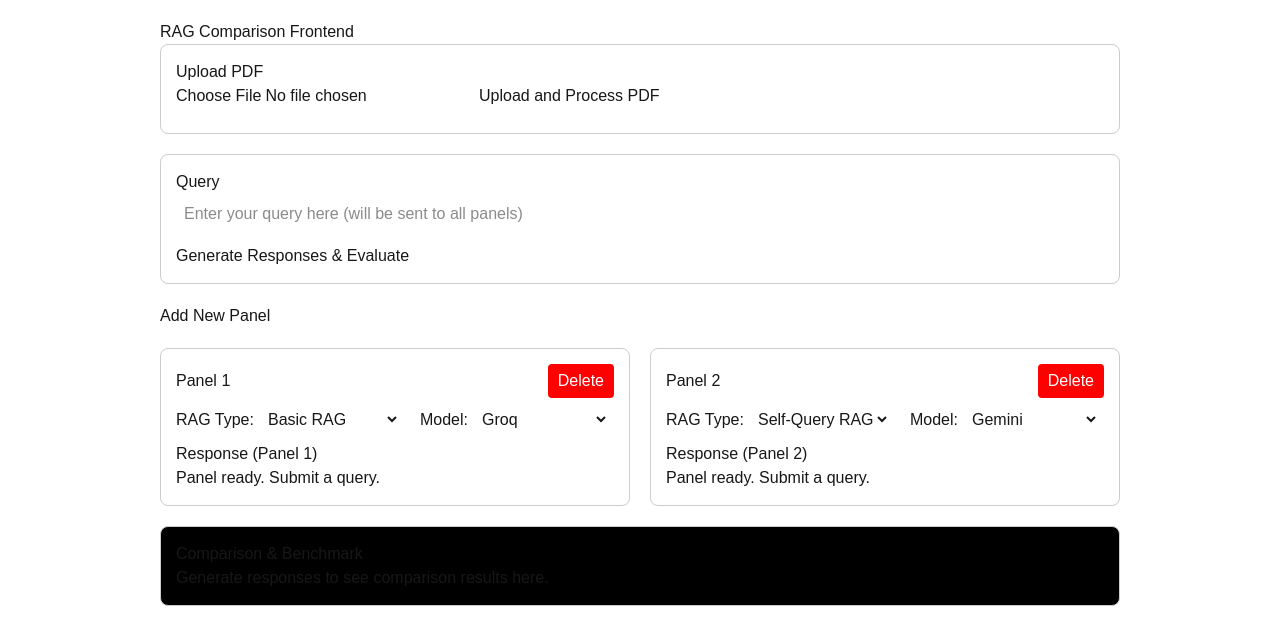
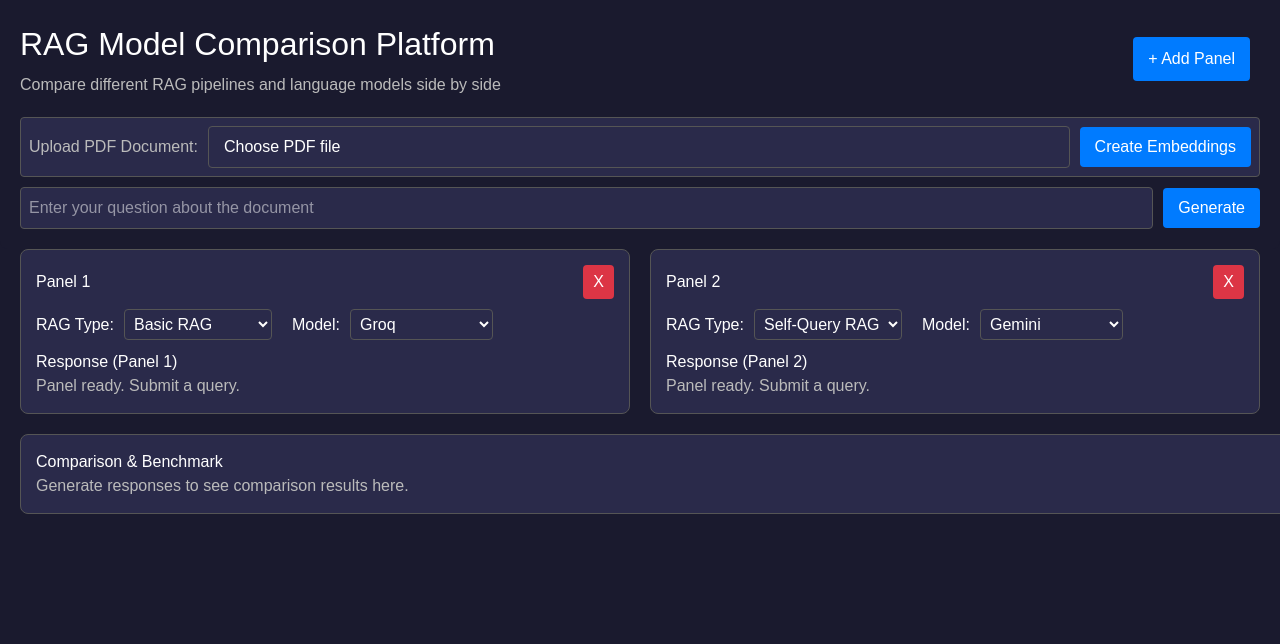
Before and after one commit to AbhayARao26/RAGComparison, a Next.js app in the folder frontend/: page / in a window 1280 px wide. Shown: the top 644 px of the page. Built offline with nearby package versions, Linux system fonts and the light colour scheme.

Commit message:
Made UI Changes

```diff
--- a/frontend/app/page.tsx
+++ b/frontend/app/page.tsx
@@ -266,75 +266,156 @@ export default function Home() {
     const renderContext = (context: string | object | null) => {
         if (!context) return <p>No context available.</p>;
         if (typeof context === 'string') {
-            return <div style={{ whiteSpace: 'pre-wrap', maxHeight: '100px', overflowY: 'auto', fontSize: '0.8em', color: '#555' }}>{context}</div>;
+            return <div style={{ whiteSpace: 'pre-wrap', maxHeight: '100px', overflowY: 'auto', fontSize: '0.8em', color: '#bbb' }}>{context}</div>; // Darker theme text color
         }
         // If context is an object (e.g., list of sources), stringify it
-        return <div style={{ whiteSpace: 'pre-wrap', maxHeight: '100px', overflowY: 'auto', fontSize: '0.8em', color: '#555' }}>{JSON.stringify(context, null, 2)}</div>;
+        return <div style={{ whiteSpace: 'pre-wrap', maxHeight: '100px', overflowY: 'auto', fontSize: '0.8em', color: '#bbb' }}>{JSON.stringify(context, null, 2)}</div>; // Darker theme text color
     };
 
 
   return (
-    <div style={{ padding: '20px', maxWidth: '1000px', margin: 'auto' }}>
-      <h1>RAG Comparison Frontend</h1>
+    <div style={{
+      padding: '0px',
+      width: '100%',
+      margin: '0',
+      backgroundColor: '#1a1a2e',
+      color: '#ffffff',
+      minHeight: '100vh'
+    }}>
 
-      <div style={{ marginBottom: '20px', border: '1px solid #ccc', padding: '15px', borderRadius: '8px' }}>
-        <h2>Upload PDF</h2>
-        <input type="file" accept=".pdf" onChange={handleFileChange} style={{ marginBottom: '10px' }} />
-        <button onClick={handleUpload} disabled={!selectedFile || overallLoading}>
-          {overallLoading ? 'Processing...' : 'Upload and Process PDF'}
+      {/* Header Section */}
+      <header style={{
+        backgroundColor: '#1a1a2e',
+        padding: '20px',
+        borderRadius: '0px 0px 8px 8px',
+        width: '100%'
+      }}>
+        <div style={{ display: 'flex', justifyContent: 'space-between', alignItems: 'center', marginBottom: '20px' }}>
+          <div>
+            <h1 style={{ margin: '0', fontSize: '2em' }}>RAG Model Comparison Platform</h1> {/* Larger title */}
+            <p style={{ margin: '5px 0 0 0', color: '#bbb' }}>Compare different RAG pipelines and language models side by side</p> {/* Subtitle */}
+          </div>
+          {/* Add Panel and Theme Toggle */}
+          <div style={{ display: 'flex', alignItems: 'center' }}>
+            {/* Add Panel Button */}
+            <button onClick={handleAddPanel} disabled={overallLoading} style={{ marginRight: '10px', padding: '10px 15px', backgroundColor: '#007bff', color: 'white', border: 'none', borderRadius: '4px', cursor: overallLoading ? 'not-allowed' : 'pointer' }}>
+              + Add Panel
             </button>
-         {overallLoading && !panels.some(p => p.loading) && <p>Upload in progress...</p>}
+          </div>
         </div>
 
-      <div style={{ marginBottom: '20px', border: '1px solid #ccc', padding: '15px', borderRadius: '8px' }}>
-        <h2>Query</h2>
-        <form onSubmit={handleQuerySubmit}>
+        {/* Upload and Query Section */}
+        <div style={{ display: 'flex', flexDirection: 'column', gap: '15px' , flexGrow: 1, padding: '8px', borderRadius: '4px', border: '1px solid #555', backgroundColor: '#2a2a4a', marginBottom: '10px', color: '#ffffff'}}>
+          {/* Upload Section */}
+          <div style={{ display: 'flex', alignItems: 'center', gap: '10px' }}>
+            <label style={{ color: '#bbb' }}>Upload PDF Document:</label>
+            <div style={{ position: 'relative', flexGrow: 1 }}>
+              <input
+                type="file"
+                accept=".pdf"
+                onChange={handleFileChange}
+                style={{
+                  position: 'absolute',
+                  width: '100%',
+                  height: '100%',
+                  opacity: 0,
+                  cursor: 'pointer'
+                }}
+              />
+              <button
+                type="button"
+                style={{
+                  width: '100%',
+                  padding: '8px 15px',
+                  backgroundColor: '#2a2a4a',
+                  color: '#ffffff',
+                  border: '1px solid #555',
+                  borderRadius: '4px',
+                  cursor: 'pointer',
+                  textAlign: 'left'
+                }}
+              >
+                {selectedFile ? selectedFile.name : 'Choose PDF file'}
+              </button>
+            </div>
+            <button onClick={handleUpload} disabled={!selectedFile || overallLoading} style={{ padding: '8px 15px', backgroundColor: '#007bff', color: 'white', border: 'none', borderRadius: '4px', cursor: overallLoading ? 'not-allowed' : 'pointer' }}>
+              {overallLoading && !panels.some(p => p.loading) ? 'Processing...' : 'Create Embeddings'}
+            </button>
+          </div>
+        </div>
+        <div>
+          {/* Query Section */}
+          <form onSubmit={handleQuerySubmit} style={{ display: 'flex', alignItems: 'center', gap: '10px' }}>
             <input
               type="text"
               value={query}
               onChange={handleQueryChange}
-            placeholder="Enter your query here (will be sent to all panels)"
-            style={{ width: '100%', padding: '8px', marginBottom: '10px' }}
+              placeholder="Enter your question about the document"
+              style={{
+                flexGrow: 1,
+                padding: '8px',
+                borderRadius: '4px',
+                border: '1px solid #555',
+                backgroundColor: '#2a2a4a',
+                color: '#ffffff'
+              }}
               disabled={overallLoading}
             />
-          <button type="submit" disabled={!query.trim() || overallLoading}>
-            {overallLoading ? 'Generating & Evaluating...' : 'Generate Responses & Evaluate'}
+            <button
+              type="submit"
+              disabled={!query.trim() || overallLoading}
+              style={{
+                padding: '8px 15px',
+                backgroundColor: '#007bff',
+                color: 'white',
+                border: 'none',
+                borderRadius: '4px',
+                cursor: overallLoading ? 'not-allowed' : 'pointer'
+              }}
+            >
+              {overallLoading ? 'Generating...' : 'Generate'} {/* Change button text */}
             </button>
           </form>
         </div>
-
-      {/* Add Panel Button */}
-      <button onClick={handleAddPanel} disabled={overallLoading} style={{ marginBottom: '20px' }}>
-        Add New Panel
-      </button>
+      </header>
 
       {/* Container for Panels */}
-      <div style={{ display: 'grid', gridTemplateColumns: 'repeat(auto-fit, minmax(450px, 1fr))', gap: '20px', marginBottom: '20px' }}>
+      <div style={{
+        display: 'grid',
+        gridTemplateColumns: 'repeat(auto-fit, minmax(400px, 1fr))',
+        gap: '20px',
+        padding: '0 20px',
+        marginBottom: '20px',
+        width: '100%',
+        boxSizing: 'border-box'
+      }}>
         {panels.map(panel => {
             const panelEvaluation = getPanelEvaluation(panel.id);
             const isBestPanel = evaluationResults?.best_panel_id === panel.id;
              // Apply shadow based on evaluation result
             const panelStyle = {
-                border: '1px solid #ccc',
+                border: '1px solid #555', // Darker border
                 padding: '15px',
                 borderRadius: '8px',
+                backgroundColor: '#2a2a4a', // Darker panel background
                 boxShadow: isBestPanel ? '0 0 10px 5px rgba(144, 238, 144, 0.6)' : 'none', // Light green shadow
                 transition: 'box-shadow 0.3s ease-in-out', // Smooth transition
+                color: '#ffffff', // White text for panels
             };
 
             return (
                 <div key={panel.id} style={panelStyle}>
                   {/* Panel Header with Delete Button */}
                   <div style={{ display: 'flex', justifyContent: 'space-between', alignItems: 'center', marginBottom: '10px' }}>
-                      <h3>Panel {panel.id}</h3>
+                      <h3 style={{ margin: '0' }}>Panel {panel.id}</h3> {/* Remove default margin */}
                        {/* Show delete button only if more than 1 panel exists */}
                       {panels.length > 1 && (
                           <button
                               onClick={() => handleDeletePanel(panel.id)}
                               disabled={overallLoading}
-                              style={{ background: 'red', color: 'white', border: 'none', borderRadius: '4px', padding: '5px 10px', cursor: overallLoading ? 'not-allowed' : 'pointer' }}
+                              style={{ background: '#dc3545', color: 'white', border: 'none', borderRadius: '4px', padding: '5px 10px', cursor: overallLoading ? 'not-allowed' : 'pointer' }}
                           >
-                              Delete
+                              X {/* Use X for delete button */}
                           </button>
                       )}
                   </div>
@@ -346,7 +427,14 @@ export default function Home() {
                       id={`rag-select-${panel.id}`}
                       value={panel.selectedRagType}
                       onChange={(e) => handlePanelChange(panel.id, 'selectedRagType', e.target.value)}
-                      style={{ marginRight: '20px' }}
+                      style={{
+                        marginRight: '20px',
+                        padding: '5px',
+                        borderRadius: '4px',
+                        border: '1px solid #555',
+                        backgroundColor: '#2a2a4a',
+                        color: '#ffffff'
+                      }}
                       disabled={overallLoading}
                     >
                       <option value="basic">Basic RAG</option>
@@ -360,6 +448,13 @@ export default function Home() {
                       id={`model-select-${panel.id}`}
                       value={panel.selectedModel}
                       onChange={(e) => handlePanelChange(panel.id, 'selectedModel', e.target.value)}
+                      style={{
+                        padding: '5px',
+                        borderRadius: '4px',
+                        border: '1px solid #555',
+                        backgroundColor: '#2a2a4a',
+                        color: '#ffffff'
+                      }}
                       disabled={overallLoading}
                     >
                        {/* Use backend expected model_id IDs as values */}
@@ -371,20 +466,20 @@ export default function Home() {
                   </div>
 
                   <h4>Response (Panel {panel.id})</h4>
-                  {panel.loading && <p>Loading response...</p>}
-                  {!panel.loading && panel.response === '' && <p>Panel ready. Submit a query.</p>}
+                  {panel.loading && <p style={{ color: '#bbb' }}>Loading response...</p>} {/* Darker loading text */}
+                  {!panel.loading && panel.response === '' && <p style={{ color: '#bbb' }}>Panel ready. Submit a query.</p>} {/* Darker placeholder text */}
                   {!panel.loading && panel.response !== '' && <div style={{ whiteSpace: 'pre-wrap', maxHeight: '300px', overflowY: 'auto' }}>{panel.response}</div>} {/* Add scroll */}
 
                   {/* Display Response Time */}
                    {panel.responseTime !== null && (
-                       <div style={{ marginTop: '10px', borderTop: '1px solid #eee', paddingTop: '10px' }}>
+                       <div style={{ marginTop: '10px', borderTop: '1px solid #555', paddingTop: '10px', color: '#bbb' }}> {/* Darker border and text */}
                            <p>Response Time: {panel.responseTime.toFixed(2)} s</p> {/* Format to 2 decimal places */}
                        </div>
                    )}
 
                   {/* Display Context */}
                    {panel.context !== null && (
-                       <div style={{ marginTop: '10px', borderTop: '1px solid #eee', paddingTop: '10px' }}>
+                       <div style={{ marginTop: '10px', borderTop: '1px solid #555', paddingTop: '10px', color: '#bbb' }}> {/* Darker border and text */}
                            <h4>Context Used</h4>
                            {renderContext(panel.context)} {/* Use helper function */}
                        </div>
@@ -392,7 +487,7 @@ export default function Home() {
 
                   {/* Display Panel Specific Evaluation Scores */}
                   {panelEvaluation && (
-                      <div style={{ marginTop: '10px', borderTop: '1px solid #eee', paddingTop: '10px' }}>
+                      <div style={{ marginTop: '10px', borderTop: '1px solid #555', paddingTop: '10px', color: '#bbb' }}> {/* Darker border and text */}
                           <h4>Evaluation Scores</h4>
                           <p>Similarity Score: {panelEvaluation.similarity_score}</p>
                           <p>Correctness Score: {panelEvaluation.correctness_score}</p>
@@ -405,13 +500,24 @@ export default function Home() {
       </div>
 
       {/* Comparison Tab Displaying Benchmark Answer and Overall Best */}
-      <div style={{ marginTop: '0px', border: '1px solid #ccc', padding: '15px', borderRadius: '8px', backgroundColor: '#000000' }}>
+      <div style={{
+        marginTop: '0px',
+        marginLeft: '20px',
+        marginRight: '20px',
+        border: '1px solid #555',
+        padding: '15px 15px',
+        borderRadius: '8px',
+        backgroundColor: '#2a2a4a',
+        color: '#ffffff',
+        width: '100%',
+        boxSizing: 'border-box'
+      }}>
         <h2>Comparison & Benchmark</h2>
-         {overallLoading && evaluationResults === null && <p>Waiting for responses to evaluate...</p>}
+         {overallLoading && evaluationResults === null && <p style={{ color: '#bbb' }}>Waiting for responses to evaluate...</p>} {/* Darker loading text */}
         {evaluationResults && (
             <div>
                 <h4>Benchmark Answer (Generated by Gemini from PDF)</h4>
-                <div style={{ whiteSpace: 'pre-wrap', maxHeight: '200px', overflowY: 'auto', border: '1px dashed #999', padding: '10px', marginBottom: '15px' }}>
+                <div style={{ whiteSpace: 'pre-wrap', maxHeight: '200px', overflowY: 'auto', border: '1px dashed #777', padding: '10px', marginBottom: '15px', backgroundColor: '#2a2a4a', color: '#ffffff' }}> {/* Darker border and background */}
                     {evaluationResults.benchmark_answer}
                 </div>
 
@@ -433,7 +539,7 @@ export default function Home() {
                 </ul> */}
             </div>
         )}
-        {!overallLoading && !evaluationResults && <p>Generate responses to see comparison results here.</p>}
+        {!overallLoading && !evaluationResults && <p style={{ color: '#bbb' }}>Generate responses to see comparison results here.</p>} {/* Darker placeholder text */}
       </div>
 
     </div>
```
Lines whose indentation alone changed are shown as unchanged.
